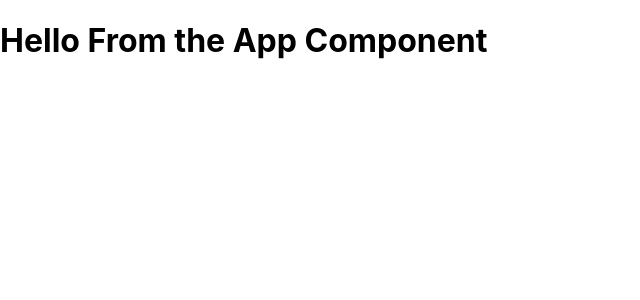
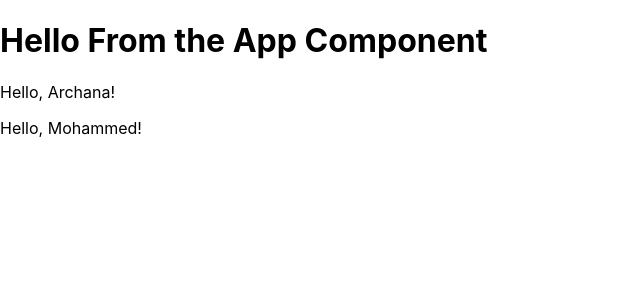
Before and after one commit to WarrenUhrich/lighthouse-labs-immutable-update-patterns, a React (Create React App) app in the folder demo-app/: page / in a window 1280 px wide. Shown: the top 300 px of the page, without its empty margins (0-640 px from the left). Built offline with nearby package versions, Linux system fonts and the light colour scheme; the HTML template or start-up script is replaced by a standard one.

Commit message:
Add component / props example.

```diff
--- a/demo-app/src/App.js
+++ b/demo-app/src/App.js
@@ -1,6 +1,12 @@
+import Hello from './components/Hello';
+
 function App() {
   return (
-    <h1>Hello From the App Component</h1>
+    <>
+      <h1>Hello From the App Component</h1>
+      <Hello name="Archana" />
+      <Hello name="Mohammed" />
+    </>
   );
 }
 
--- /dev/null
+++ b/demo-app/src/components/Hello.jsx
@@ -0,0 +1,9 @@
+const Hello = (props) => {
+    return (
+        <p>
+            Hello, {props.name}!
+        </p>
+    );
+};
+
+export default Hello;
```
Also changed, not shown: 2 other files (tests, documents, lock files or other folders).
